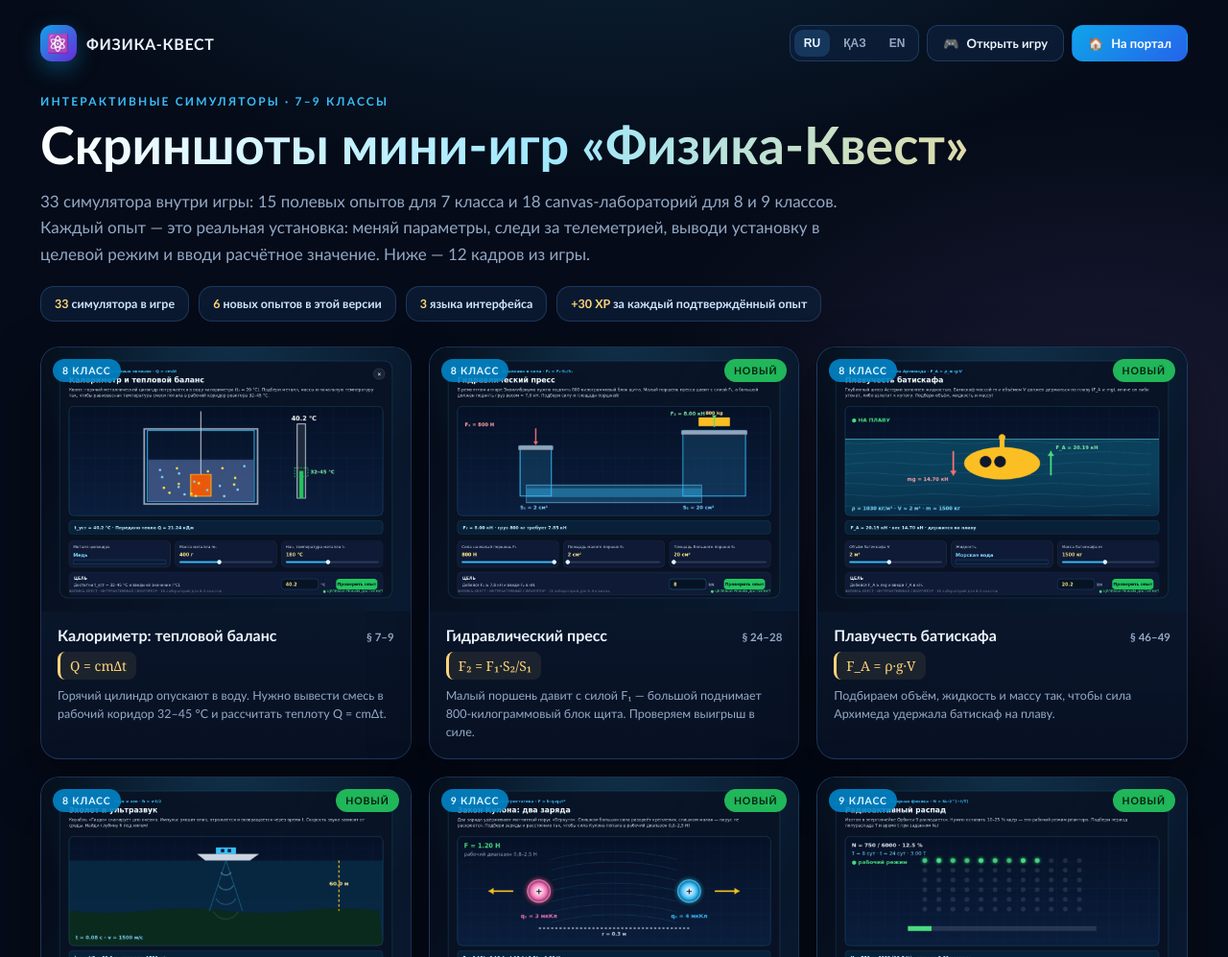
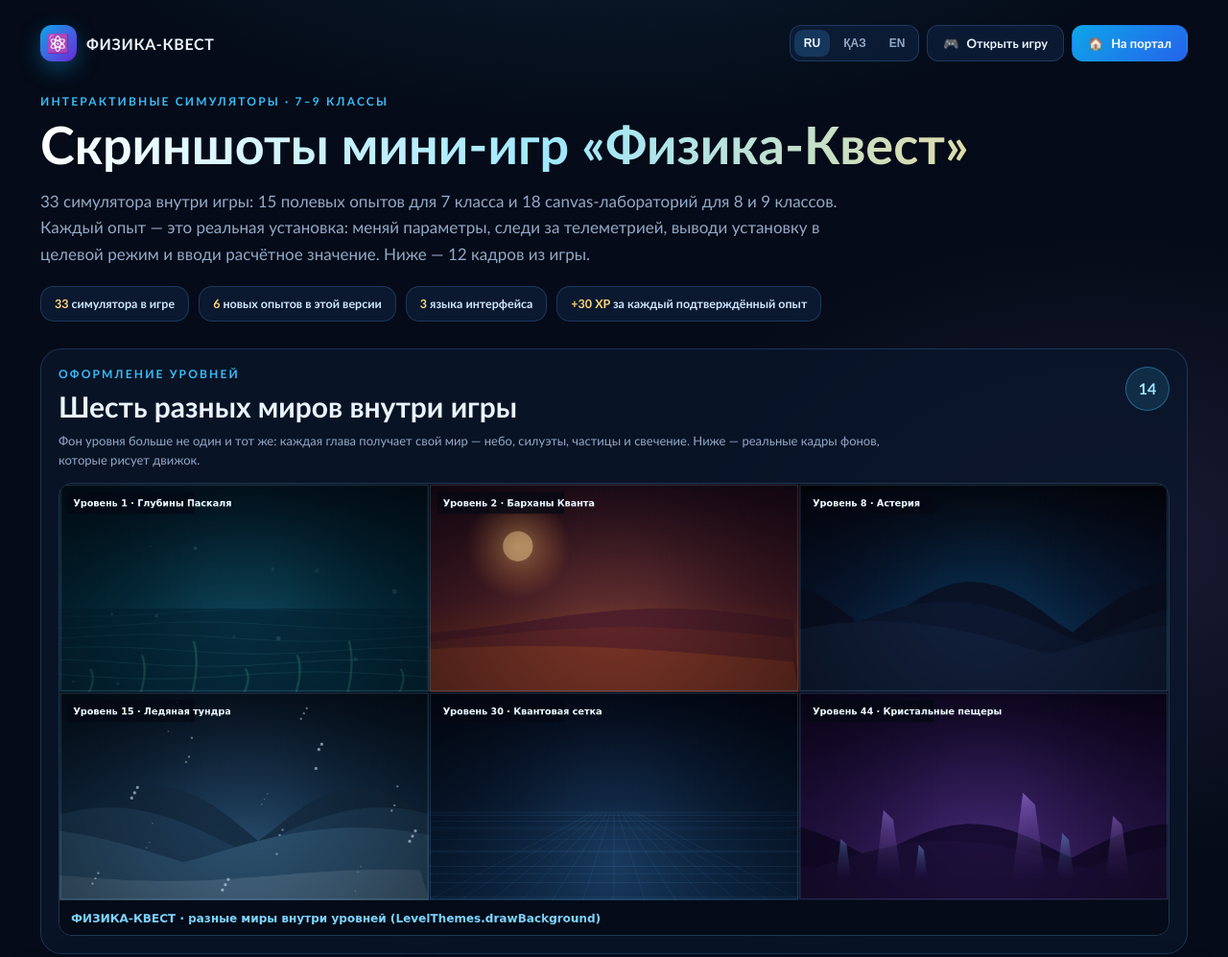
Before and after one commit to projectaaj2025-sys/physics-quest, a plain HTML site: page screenshots.html in a window 1280 px wide. Shown: the top 997 px of the page at 96% size. Drawn offline with Linux system fonts and the light colour scheme.

Commit message:
Галерея: миры уровней и 12 скриншотов симуляторов
Co-authored-by: arena-agent <297053741+arena-agent@users.noreply.github.com>

```diff
--- a/screenshots.html
+++ b/screenshots.html
@@ -67,6 +67,18 @@
         background: rgba(13, 31, 58, .72); font-size: 12.5px; font-weight: 700; color: #cfe6ff;
     }
     .stat b { color: var(--gold); }
+    .worlds {
+        margin: 28px 0 6px; padding: 18px; border-radius: 22px;
+        border: 1px solid var(--line); background: rgba(10, 23, 44, .72);
+    }
+    .worlds-head { display: flex; justify-content: space-between; align-items: flex-start; gap: 12px; }
+    .worlds h2 { margin: 8px 0 0; font-size: clamp(20px, 2.6vw, 30px); }
+    .worlds-count {
+        min-width: 46px; height: 46px; border-radius: 50%; display: grid; place-items: center;
+        background: rgba(56,189,248,.14); border: 1px solid rgba(56,189,248,.4); color: #9fe8ff; font-weight: 900;
+    }
+    .worlds-lead { color: var(--muted); font-size: 13px; line-height: 1.55; margin: 8px 0 14px; max-width: 900px; }
+    .worlds-img { width: 100%; border-radius: 14px; display: block; border: 1px solid rgba(120,200,255,.2); }
     .grid { display: grid; grid-template-columns: repeat(auto-fit, minmax(340px, 1fr)); gap: 18px; margin-top: 26px; }
     .card {
         border-radius: 20px; overflow: hidden; border: 1px solid var(--line);
@@ -143,6 +155,18 @@
         </div>
     </header>
 
+    <section class="worlds">
+        <div class="worlds-head">
+            <div>
+                <div class="kicker" data-i18n="worldsKicker">ОФОРМЛЕНИЕ УРОВНЕЙ</div>
+                <h2 data-i18n="worldsTitle">Шесть разных миров внутри игры</h2>
+            </div>
+            <span class="worlds-count">14</span>
+        </div>
+        <p class="worlds-lead" data-i18n="worldsLead">Фон уровня больше не один и тот же: каждая глава получает свой мир — небо, силуэты, частицы и свечение. Ниже — реальные кадры фонов, которые рисует движок.</p>
+        <img class="worlds-img" src="./assets/screenshots/level-worlds.png" alt="Миры уровней" loading="lazy">
+    </section>
+
     <section class="grid" id="grid"></section>
 
     <div class="foot">
@@ -166,6 +190,8 @@
             lead: "33 симулятора внутри игры: 15 полевых опытов для 7 класса и 18 canvas-лабораторий для 8 и 9 классов. Каждый опыт — это реальная установка: меняй параметры, следи за телеметрией, выводи установку в целевой режим и вводи расчётное значение. Ниже — 12 кадров из игры.",
             sLabs: "симулятора в игре", sNew: "новых опытов в этой версии", sLangs: "языка интерфейса", sReward: "за каждый подтверждённый опыт",
             newBadge: "новый", grade: "класс",
+            worldsKicker: "ОФОРМЛЕНИЕ УРОВНЕЙ", worldsTitle: "Шесть разных миров внутри игры",
+            worldsLead: "Фон уровня больше не один и тот же: каждая глава получает свой мир — небо, силуэты, частицы и свечение. Ниже — реальные кадры фонов, которые рисует движок.",
             footNote: "Все изображения получены автоматической отрисовкой реальных canvas-сцен игры при заданных параметрах.",
             items: {
                 "sim-g8-calorimeter": { t: "Калориметр: тепловой баланс", d: "Горячий цилиндр опускают в воду. Нужно вывести смесь в рабочий коридор 32–45 °C и рассчитать теплоту Q = cmΔt." },
@@ -189,6 +215,8 @@
             lead: "Ойын ішінде 18 зертхана бар: 7 сыныпқа арналған 15 өріс симуляторы және 8–9 сыныптарға арналған 9 canvas-симулятор. Әр тәжірибе — нақты қондырғы: параметрлерді өзгерт, телеметрияны бақыла, қондырғыны мақсатты режимге шығарып, есептік мәнді енгіз. Төменде — ойыннан алынған нақты кадрлар.",
             sLabs: "симулятор мен зертхана", sNew: "осы нұсқадағы жаңа тәжірибе", sLangs: "интерфейс тілі", sReward: "әр расталған тәжірибе үшін",
             newBadge: "жаңа", grade: "сынып",
+            worldsKicker: "ДЕҢГЕЙЛЕРДІҢ РӘСІМДЕЛУІ", worldsTitle: "Ойын ішіндегі алты түрлі әлем",
+            worldsLead: "Деңгей фоны енді бірдей емес: әр тарау өз әлемін алады — аспан, сұлбалар, бөлшектер және жарық. Төменде — қозғалтқыш салатын нақты фон кадрлары.",
             footNote: "Барлық суреттер ойынның нақты canvas-сахналарын берілген параметрлермен автоматты түрде салу арқылы алынған.",
             items: {
                 "sim-g8-calorimeter": { t: "Калориметр: жылу балансы", d: "Ыстық цилиндр суға батырылады. Қоспаны 32–45 °C дәлізіне шығарып, Q = cmΔt есептеу керек." },
@@ -212,6 +240,8 @@
             lead: "18 labs inside the game: 15 field simulators for Grade 7 and 9 canvas simulators for Grades 8 and 9. Each experiment is a real setup: change parameters, watch telemetry, bring it into the target regime and enter the calculated value. Below are genuine frames from the game.",
             sLabs: "simulators and labs", sNew: "new experiments in this version", sLangs: "interface languages", sReward: "for every confirmed experiment",
             newBadge: "new", grade: "grade",
+            worldsKicker: "LEVEL ART", worldsTitle: "Six different worlds inside the game",
+            worldsLead: "The level background is no longer the same: every chapter gets its own world — sky, silhouettes, particles and glow. Below are real background frames drawn by the engine.",
             footNote: "All images are produced by automatically rendering the game's real canvas scenes with the given parameters.",
             items: {
                 "sim-g8-calorimeter": { t: "Calorimeter: thermal balance", d: "A hot cylinder is lowered into water. Bring the mixture to 32–45 °C and compute Q = cmΔt." },
--- a/shared/offline-manifest.js
+++ b/shared/offline-manifest.js
@@ -49,6 +49,7 @@ window.PQ_OFFLINE_FILES = [
     "assets/pdf/grade9-en.pdf",
     "assets/pdf/grade9-kk.pdf",
     "assets/pdf/grade9-ru.pdf",
+    "assets/screenshots/level-worlds.png",
     "assets/screenshots/sim-g8-archimedes.png",
     "assets/screenshots/sim-g8-calorimeter.png",
     "assets/screenshots/sim-g8-echo.png",
```
Also changed, not shown: assets/screenshots/level-worlds.png (added).
